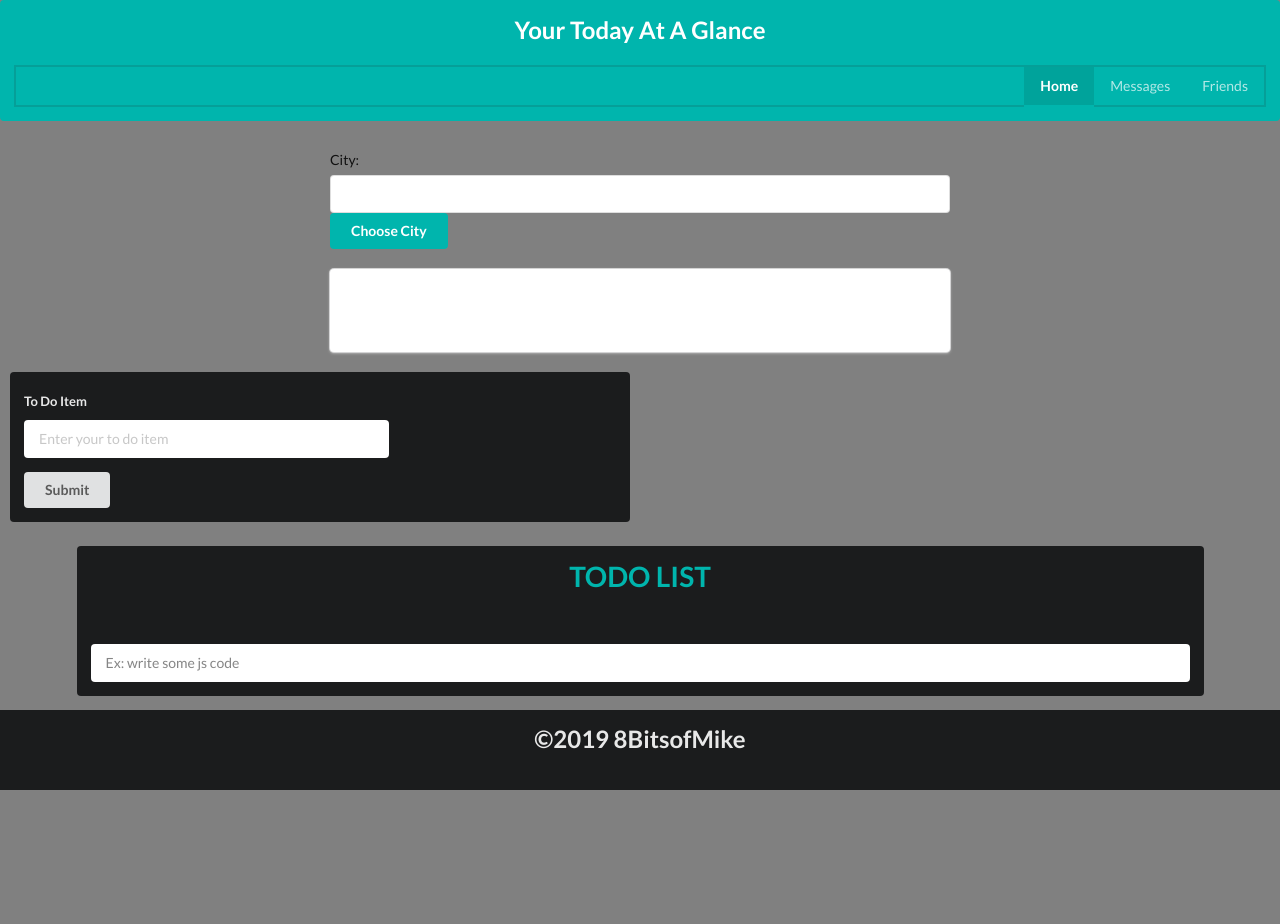
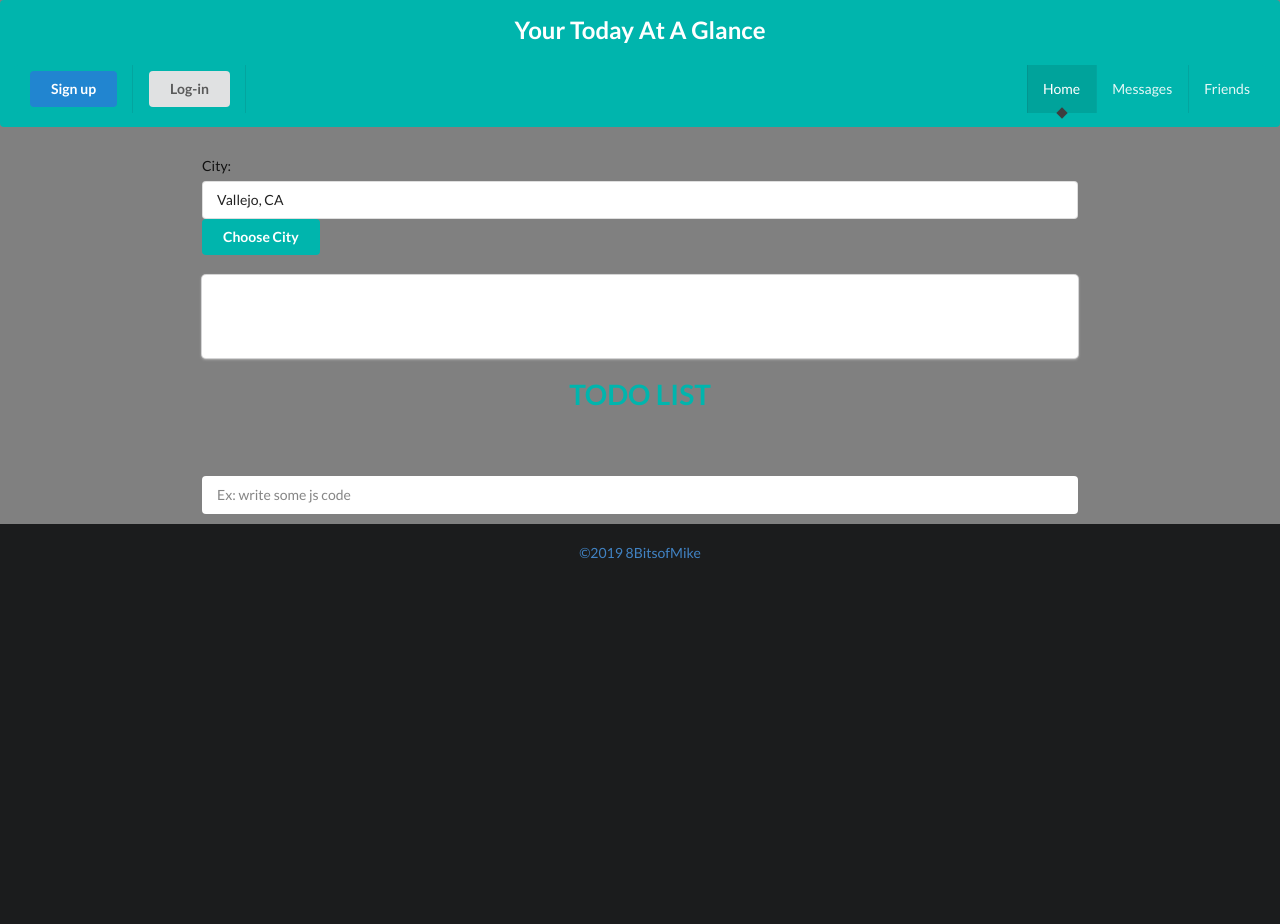
Before and after one commit to 8bitsofmike/VIT-FinalProject, a PHP site: page / in a window 1280 px wide. Before the commit the page ends 790 px from the top, so only its background shows below. Run offline with PHP 8.4, Linux system fonts and the light colour scheme.

Commit message:
a little clean up for styles and footer is a link

```diff
--- a/index.html
+++ b/index.html
@@ -16,9 +16,17 @@
 <body>
     <div class="ui inverted teal segment">
         <h2 class="ui center aligned white header">Your Today At A Glance</h2>
-
-        <div class="ui inverted teal borderless inverted secondary pointing menu">
-                <div class="right menu">
+        <div class=ui inverted teal menu>
+        <div class="ui inverted teal inverted pointing menu">
+                <div class="ui inverted teal menu">
+                    <div class="item">
+                        <div class="ui primary button">Sign up</div>
+                    </div>
+                    <div class="item">
+                        <div class="ui button">Log-in</div>
+                    </div>
+                    </div>
+                <div class="right inverted teal menu">
                     <a class="active item">
                     Home
                     </a>
@@ -30,14 +38,16 @@
                     </a>
                 </div>
             </div>
+        </div>
     </div>
-
+<!-- TODO: Link up city search to OWM card -->
     <div class="flex_center_wrapper">
             <div class="flex-child-center">
                 <div id="cityselect">
-                    <form class = "ui form" name="cityform" id="cityform">
-                        City: <input type="text" name="cityname" id="cityname"><br>
-                        <button class="ui teal button" input type="submit" value="Submit" onsubmit="validateForm()">Choose City</button>
+                    <form action="#" class="ui form cityform" name="cityform" id="cityform">
+                        City:<input type="text" name="cityname" class="cityname" value="Vallejo, CA"><br>
+                        <button class="ui teal button" input type="submit">Choose City</button>
+                        <!-- value="Submit" onsubmit="validateForm()">Choose City</button> -->
                     </form>
                 </div>
             </div>
@@ -64,34 +74,22 @@
 
         </div>
 <!-- TODO: implement todo list in semantic style -->
-
+        <div class="flex_center_wrapper">
             <div class="flex-child-center">
-                <div class="ui inverted segment">
-                    <div class="ui inverted form">
-                        <div class="fields">
-                            <div class="ten wide field">
-                                <label>To Do Item</label>
-                                <input placeholder="Enter your to do item" type="text">
-                            </div>
-                        </div>
-                        <div class="ui submit button">Submit</div>
-                    </div>
-                </div>
+            <div class="container ui inverted last container">
+                <h1 class="ui center aligned teal header">TODO LIST</h1>
+                <ul class="todo-list js-todo-list flex-child-center"></ul>
+                <form class="js-form ui inverted form">
+                    <input autofocus type="text" placeholder="Ex: write some js code" class="js-todo-input">
+                </form>
             </div>
-
-
-        <div class="container ui inverted segment">
-            <h1 class="ui center aligned teal header">TODO LIST</h1>
-            <ul class="todo-list js-todo-list flex-child-center"></ul>
-            <form class="js-form ui inverted form">
-                <input autofocus type="text" placeholder="Ex: write some js code" class="js-todo-input">
-            </form>
+            </div>
         </div>
 
-
+<!-- TODO: set up footer to lock at bottom -->
 <div class="ui inverted vertical footer segment">
     <div class="ui container">
-        <h2 id="copyright">©2019 8BitsofMike</h2>
+        <a href="https://www.8bitsofmike.com" id="copyright">©2019 8BitsofMike</a>
     </div>
 </div>
 
--- a/index.js
+++ b/index.js
@@ -1,9 +1,59 @@
 
 //access OpenWeather API and draw to site
+// window.onload = function()
+// {
+//     weatherBallon (nameCity);
+// }
 window.onload = function()
 {
-    weatherBallon (5405380);
+    getSchool();
 }
+
+function getSchool()
+{
+    //this is the key from OWM site
+    var key = "6cIJQHwVG2gQoWzAAn2DMbNsTde4DlCR8VENo6Zl";
+
+    //using Fetch to grab data from OWM API
+    fetch("https://api.data.gov/ed/collegescorecard/v1/schools.json?school.degrees_awarded.predominant=2,3&_fields=id,school.name,latest.student.size&api_key=" + key)
+    .then(function(resp) { return resp.json() })
+    .then(function(data) {
+        console.log(data);
+
+    })
+    .catch(function() {
+    }) ;
+}
+
+let nameCity
+
+//grab form
+const cityForm = document.querySelector('#cityform');
+//console.log(cityForm + " This is the cityform");
+
+cityForm.addEventListener('submit', event =>
+{
+    event.preventDefault();
+    const input = document.querySelector('.cityname');
+
+    const text = input.value.trim();
+//    console.log(text[Object.keys(text)[0]]);
+
+        if(text !== '')
+        {
+            nameCity = text;
+            console.log(text);
+            weatherBallon(nameCity);
+
+            input.value = '';
+            input.focus();
+        }
+        else
+        {
+            alert("Please enter a valid city name");
+        }
+});
+
 
 function weatherBallon(cityID)
 {
@@ -11,11 +61,18 @@ function weatherBallon(cityID)
     var key = "1173377dfba588826f50605cbe8d5860";
 
     //using Fetch to grab data from OWM API
-    fetch("https://api.openweathermap.org/data/2.5/weather?id=" + cityID + "&units=imperial" + "&appid=" + key)
+    fetch("https://api.openweathermap.org/data/2.5/weather?q=" + nameCity + "&units=imperial" + "&appid=" + key)
     .then(function(resp) { return resp.json() })
     .then(function(data) {
-        console.log(data);
-        drawWeather(data);
+        console.log(data.cod);
+        if(data.cod == 200)
+        {
+            drawWeather(data);
+        }
+        else
+        {
+            alert("Please enter a valid city name");
+        }
     })
     .catch(function() {
     }) ;
@@ -41,8 +98,7 @@ function drawWeather (d)
     document.getElementById("sunset").innerHTML = "The sun will set at " + sunsetDate;
 }
 
-
-//todo list section
+/******todo list section******/
 let todoItems = [];
 
 function addTodo(text)
@@ -74,6 +130,7 @@ function addTodo(text)
     `);
 }
 
+//grab form
 const form = document.querySelector('.js-form');
 
 //block default action
@@ -96,7 +153,7 @@ form.addEventListener('submit', event =>
     }
 });
 
-// add listenter to mark task "done"
+// add listener to mark task "done"
 const list = document.querySelector('.js-todo-list');
 list.addEventListener('click', event =>
 {
--- a/styles.css
+++ b/styles.css
@@ -26,6 +26,13 @@ label, span
     width: 100%;
 }
 
+@media only screen and (max-width: 600px) {
+    #card {
+      height: 100%;
+      font-size: 50%;
+    }
+  }
+
 .js-form
 {
     font-size: 1.5em;
@@ -52,8 +59,19 @@ label, span
 
 .flex-child-center
 {
-    width: 50%;
+    width: 70%;
     padding: 10px;
+}
+
+.flex_spbtwn_wrapper
+{
+    display: flex;
+    flex-wrap: wrap;
+    justify-content: space-between;
+    /* flex-direction: column;
+    align-content: center;
+    align-items: center;
+    text-align: center; */
 }
 
 .header
@@ -76,8 +94,10 @@ label, span
 
 .footer
 {
+    display: flex;
     text-align: center;
-    height: 10%;
+    min-height: 50vh;
+    flex-direction: column;
 }
 .navbar
 {
```
